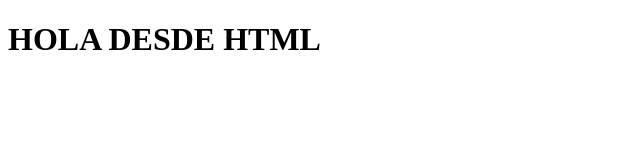
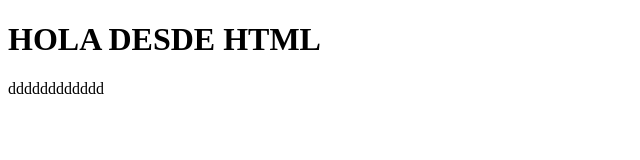
Before and after one commit to 10703518/proyec1_nava, a plain HTML site: page index.html in a window 1280 px wide. Shown: the whole page, without its empty margins (0-640 px from the left). Drawn offline with Linux system fonts and the light colour scheme.

Commit message:
aumento una d

```diff
--- a/index.html
+++ b/index.html
@@ -8,5 +8,6 @@
 </head>
 <body>
     <h1>HOLA DESDE HTML</h1>
+    dddddddddddd
 </body>
 </html>
```
